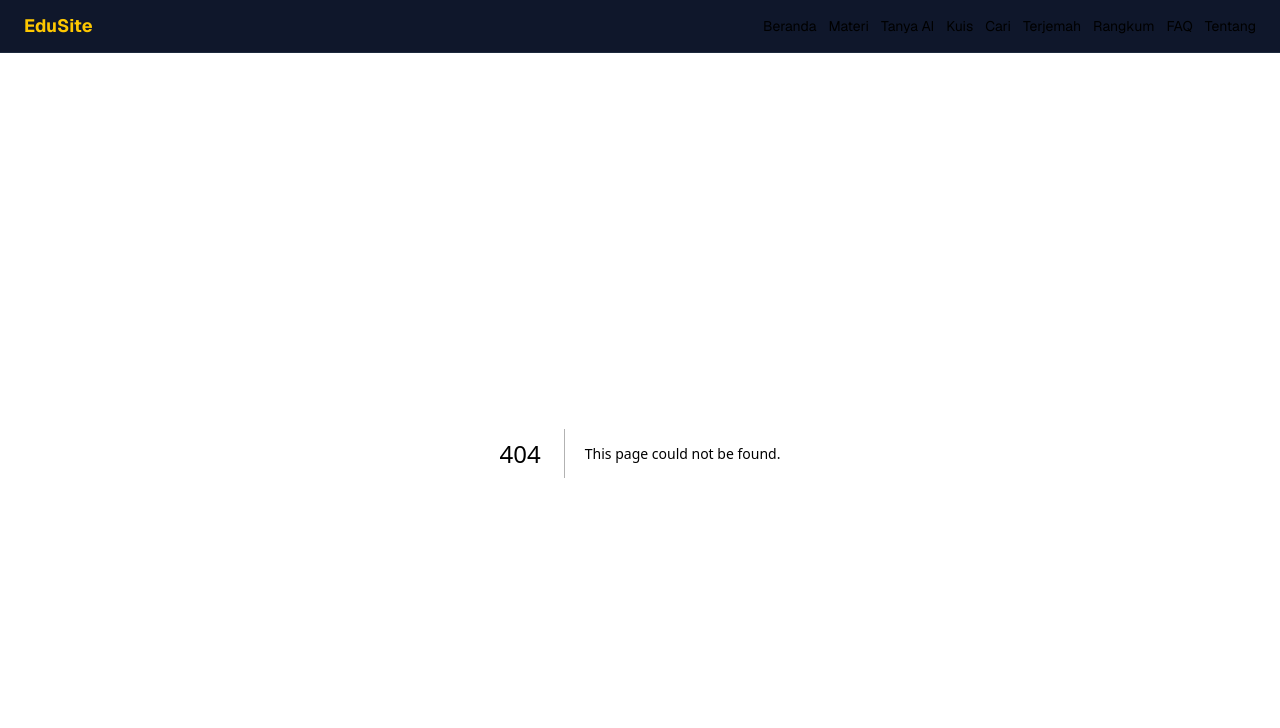
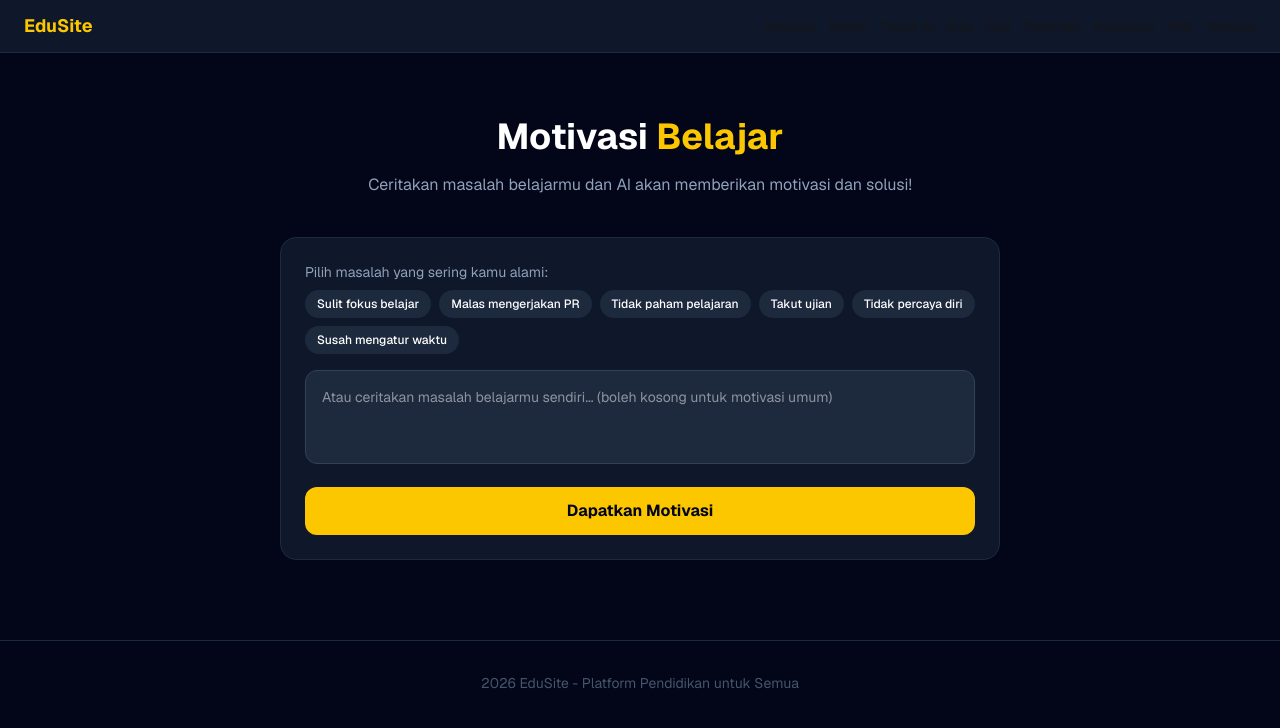
Before and after one commit to alvintarigan001-ux/edusite, a Next.js app: page /motivasi in a window 1280 px wide. Before the commit this address had no page. Shown: the top 728 px of the page. Built offline with nearby package versions, Linux system fonts and the light colour scheme.

Commit message:
tambah halaman motivasi belajar

```diff
--- /dev/null
+++ b/app/motivasi/page.tsx
@@ -0,0 +1,78 @@
+"use client";
+import { useState } from "react";
+
+export default function Motivasi() {
+  const [masalah, setMasalah] = useState("");
+  const [hasil, setHasil] = useState("");
+  const [loading, setLoading] = useState(false);
+
+  async function dapatMotivasi() {
+    setLoading(true);
+    setHasil("");
+    const res = await fetch("/api/tanya", {
+      method: "POST",
+      headers: { "Content-Type": "application/json" },
+      body: JSON.stringify({ pertanyaan: masalah ? `Saya sedang menghadapi masalah belajar: "${masalah}". Berikan motivasi, solusi praktis, dan tips belajar efektif yang bisa saya lakukan sekarang.` : "Berikan motivasi belajar yang inspiratif dan tips belajar efektif untuk pelajar Indonesia. Sertakan quotes motivasi dan langkah konkret yang bisa dilakukan." }),
+    });
+    const data = await res.json();
+    setHasil(data.jawaban);
+    setLoading(false);
+  }
+
+  const topik = ["Sulit fokus belajar", "Malas mengerjakan PR", "Tidak paham pelajaran", "Takut ujian", "Tidak percaya diri", "Susah mengatur waktu"];
+
+  return (
+    <main className="min-h-screen bg-slate-950 text-white">
+      <div className="max-w-3xl mx-auto px-6 py-16">
+        <h1 className="text-4xl font-bold text-center mb-4">
+          Motivasi <span className="text-yellow-400">Belajar</span>
+        </h1>
+        <p className="text-slate-400 text-center mb-10">
+          Ceritakan masalah belajarmu dan AI akan memberikan motivasi dan solusi!
+        </p>
+
+        <div className="bg-slate-900 rounded-2xl p-6 border border-slate-800 mb-4">
+          <label className="text-sm text-slate-400 mb-2 block">Pilih masalah yang sering kamu alami:</label>
+          <div className="flex flex-wrap gap-2 mb-4">
+            {topik.map((t) => (
+              <button key={t} onClick={() => setMasalah(t)} className={"px-3 py-1.5 rounded-full text-xs font-medium transition " + (masalah === t ? "bg-yellow-400 text-slate-950" : "bg-slate-800 hover:bg-slate-700")}>
+                {t}
+              </button>
+            ))}
+          </div>
+          <textarea
+            className="w-full bg-slate-800 text-white rounded-xl p-4 text-sm resize-none border border-slate-700 focus:outline-none focus:border-yellow-400"
+            rows={3}
+            placeholder="Atau ceritakan masalah belajarmu sendiri... (boleh kosong untuk motivasi umum)"
+            value={masalah}
+            onChange={(e) => setMasalah(e.target.value)}
+          />
+          <button
+            onClick={dapatMotivasi}
+            disabled={loading}
+            className="mt-4 w-full bg-yellow-400 text-slate-950 font-bold py-3 rounded-xl hover:bg-yellow-300 transition disabled:opacity-50"
+          >
+            {loading ? "AI sedang menyiapkan motivasi..." : "Dapatkan Motivasi"}
+          </button>
+        </div>
+
+        {hasil && (
+          <div className="bg-slate-900 rounded-2xl p-6 border border-slate-800">
+            <div className="flex justify-between items-center mb-4">
+              <h2 className="font-bold text-yellow-400">Motivasi dari AI:</h2>
+              <div className="flex gap-2">
+                <button onClick={() => navigator.clipboard.writeText(hasil)} className="text-xs bg-slate-700 hover:bg-yellow-400 hover:text-slate-950 px-3 py-1 rounded-full transition">Copy</button>
+                <button onClick={() => window.open("https://wa.me/?text=" + encodeURIComponent(hasil))} className="text-xs bg-green-600 hover:bg-green-500 text-white px-3 py-1 rounded-full transition">Bagikan WA</button>
+              </div>
+            </div>
+            <p className="text-slate-300 whitespace-pre-wrap leading-relaxed">{hasil}</p>
+          </div>
+        )}
+      </div>
+
+      <footer className="text-center py-8 text-slate-600 text-sm border-t border-slate-800">
+        2026 EduSite - Platform Pendidikan untuk Semua
+      </footer>
+    </main>
+  )
+}
```
